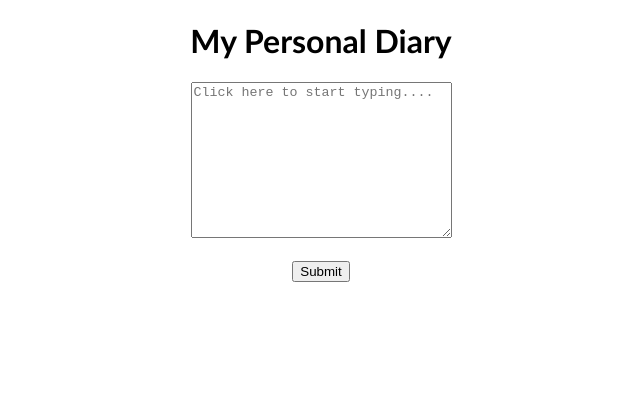
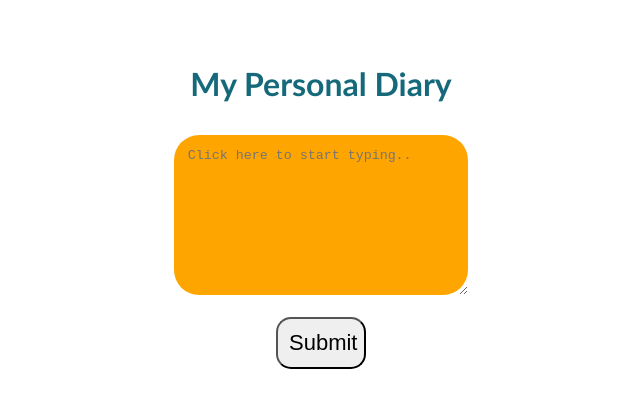
Before and after one commit to wctcprog98/diaryApp, a plain HTML site: page index.html in a window 1280 px wide. Shown: the whole page, without its empty margins (319-959 px from the left). Drawn offline with Linux system fonts and the light colour scheme.

Commit message:
added styling to button, textbox, and heading

```diff
--- a/css/style.css
+++ b/css/style.css
@@ -1,10 +1,12 @@
 
 .title {
     text-align: center;
+    color: #16697A;
+    margin-bottom: 1em;
 }
 
 body {
-    margin: 0;
+    margin: 5%;
     padding: 0;
     font-family: "Gill Sans", "gill Sans MT";
 }
@@ -12,3 +14,21 @@ body {
 #entry-form {
     text-align: center;
 }
+
+.entry-textbox {
+    width: 20em;
+    height: 10em;
+    border-radius: 25px;
+    padding: 1em;
+    background-color: #FFA500;
+    border: unset;
+}
+
+#submit {
+    border-radius: 15px;
+    width: 90px;
+    font-size: 22px;
+    padding: .5em;
+    text-align: center;
+
+}
--- a/index.html
+++ b/index.html
@@ -9,9 +9,9 @@
 <body>
     <h1 class="title">My Personal Diary</h1>
     <form action="post" id="entry-form">
-        <textarea name="entry-area" class="entry-textbox" placeholder="Click here to start typing...." cols="30" rows="10"></textarea>
+        <textarea name="entry-area" class="entry-textbox" placeholder="Click here to start typing.." cols="30" rows="10"></textarea>
         <br><br>
-        <button type="submit">Submit</button>
+        <button type="submit" id="submit">Submit</button>
     </form>
     <script src="js/index.js"></script>
 </body>
```
